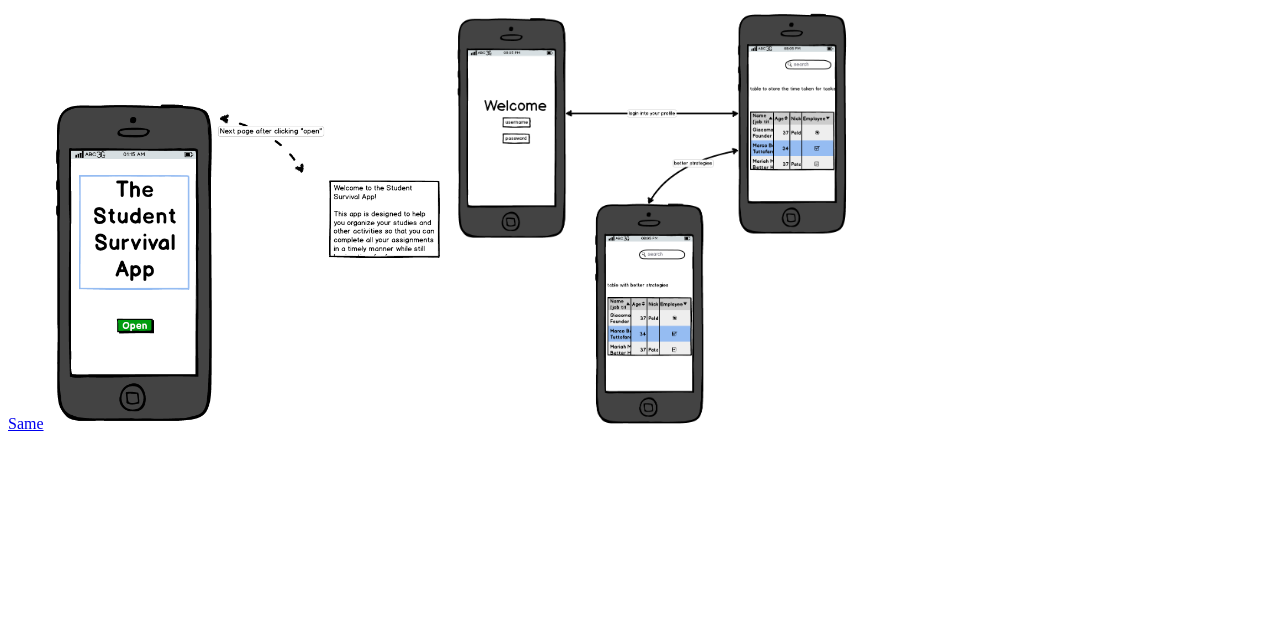
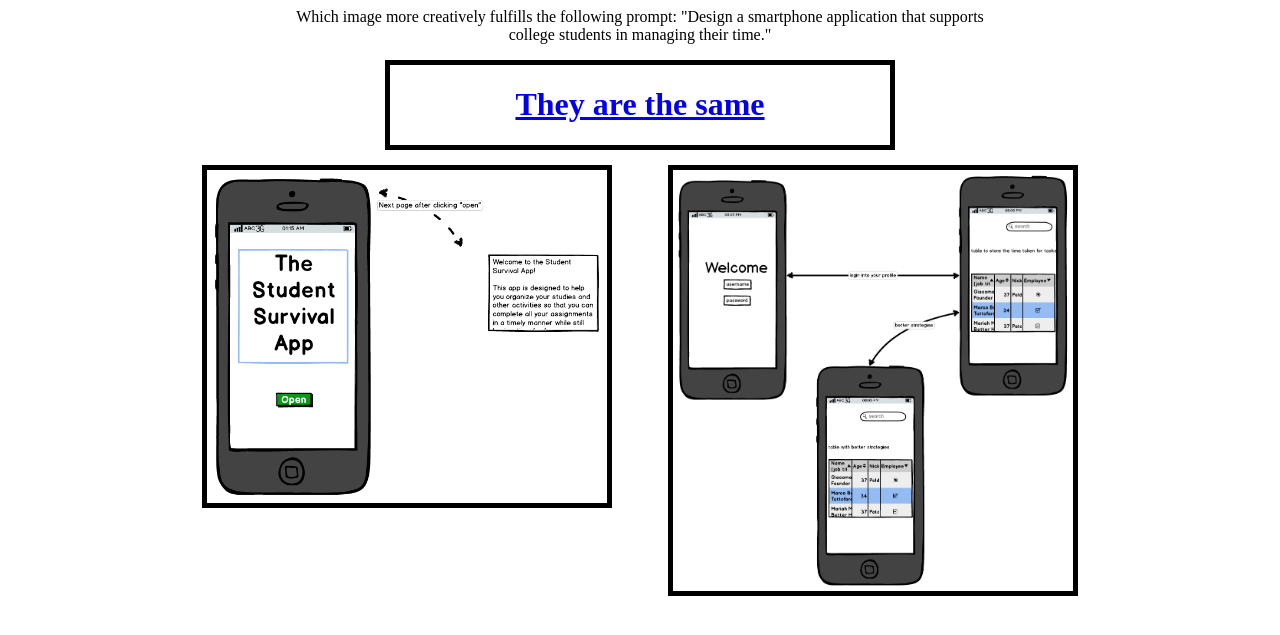
Before and after one commit to afcarl/humansort, a Django app: page /sort/ in a window 1280 px wide. Shown: the top 635 px of the page. Run offline with Django 3.2, Linux system fonts and the light colour scheme; data comes from the database, SQL or seed files in the repository; both versions use the stored data as it was after the commit; parts of the project's set-up code (start-up, migrations or seed data) failed here and were passed over.

Commit message:
working version

```diff
--- a/humansort/settings.py
+++ b/humansort/settings.py
@@ -82,5 +82,8 @@ USE_TZ = True
 
 # Static files (CSS, JavaScript, Images)
 # https://docs.djangoproject.com/en/1.6/howto/static-files/
+STATICFILES_DIRS = (
+    '/Users/cmaclell/Dropbox/projects/humansort/static',
+)
 
 STATIC_URL = '/static/'
--- a/humansort/urls.py
+++ b/humansort/urls.py
@@ -1,3 +1,4 @@
+from django.contrib.staticfiles.urls import staticfiles_urlpatterns
 from django.conf.urls import patterns, include, url
 
 from django.contrib import admin
@@ -13,3 +14,5 @@ urlpatterns = patterns('',
     url(r'^images/(?P<path>.*)$', 'django.views.static.serve',
         {'document_root':'images'}),
 )
+
+urlpatterns += staticfiles_urlpatterns()
--- /dev/null
+++ b/static/sort/style.css
@@ -0,0 +1,44 @@
+#prompt {
+    width: 700px;
+    margin-left: auto;
+    margin-right: auto;
+    text-align: center;
+}
+
+#image1 {
+    float:right;
+    margin: 15px;
+    border-style: solid;
+    border-width: 5px;
+}
+#image2 {
+    float: left;
+    margin: 15px;
+    border-style: solid;
+    border-width: 5px;
+}
+
+#same {
+    text-align: center;
+    width: 500px;
+    margin-left: auto;
+    margin-right: auto;
+    border-style: solid;
+    border-width: 5px;
+}
+
+#images {
+    width: 100%;
+    margin-left: auto;
+    margin-right: auto;
+}
+
+.left {
+    width: 49%;
+    float: left;
+}
+
+.right {
+    width: 49%;
+    float:right
+}
--- a/template/sort/index.html
+++ b/template/sort/index.html
@@ -1,3 +1,31 @@
-<a href="vote/{{ o1.id }}/{{ o2.id }}/0">Same</a>
-<a href="vote/{{ o1.id }}/{{ o2.id }}/-1"><img src="/{{ o1.image }}" width="400px" css="float: left"/></a>
-<a href="vote/{{ o1.id }}/{{ o2.id }}/1"><img src="/{{ o2.image }}" width="400px" css="float: left"/></a>
+{% load staticfiles %}
+<link rel="stylesheet" type="text/css" href="{% static 'sort/style.css' %}" />
+
+<div id="prompt">
+    <p>
+        Which image more creatively fulfills the following prompt:
+
+        <quote>
+        "Design a smartphone application that supports college students in managing
+        their time."
+        </quote>
+    </p>
+</div>
+
+<div id="same">
+    <a href="vote/{{ o1.id }}/{{ o2.id }}/0"><h1>They are the same</h2></a>
+</div>
+
+<div class="left">
+    <div id="image1">
+        <a href="vote/{{ o1.id }}/{{ o2.id }}/-1">
+            <img src="/{{ o1.image }}" width="400px"/>
+        </a>
+    </div>
+</div>
+
+<div class="right">
+    <div id="image2">
+        <a href="vote/{{ o1.id }}/{{ o2.id }}/1"><img src="/{{ o2.image }}" width="400px"/></a>
+    </div>
+</div>
--- a/template/sort/rank.html
+++ b/template/sort/rank.html
@@ -1,3 +1,6 @@
+{% load staticfiles %}
+<link rel="stylesheet" type="text/css" href="{% static 'sort/style.css' %}" />
+
 {% for o in objects %}
     <li>{{ o.name }}: {{ o.rank }}</li>
 {% endfor %}
```
Also changed, not shown: sort/management/commands/import.py (+7 -1 lines), db.sqlite3.
